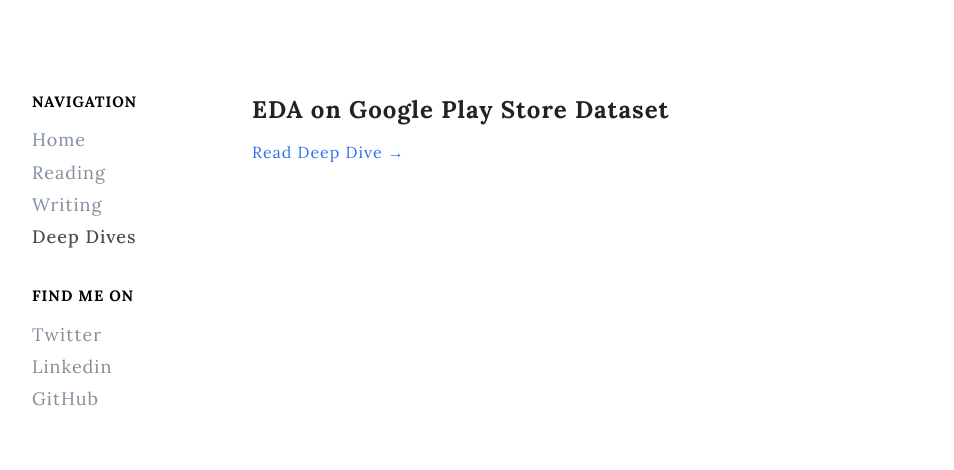
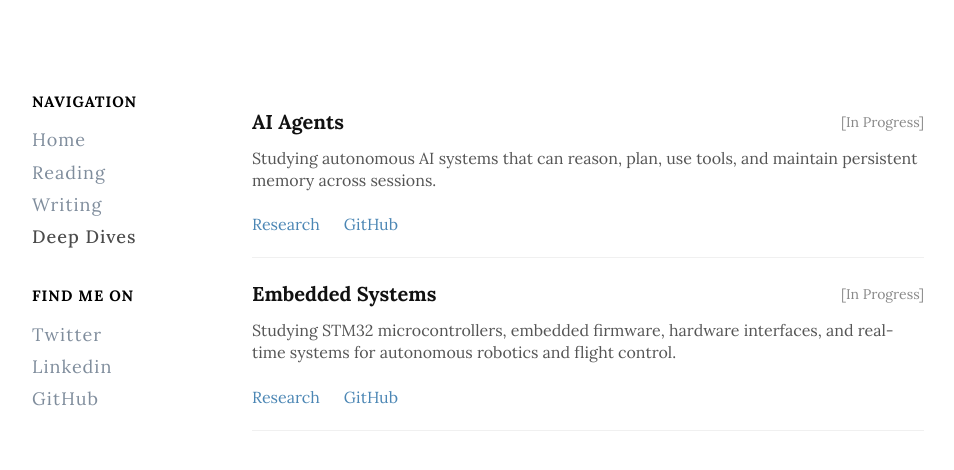
Before and after one commit to amarjeetsingh146/amarjeet-info, a Next.js app: page /deep-dive in a window 1280 px wide. Shown: the top 470 px of the page, without its empty margins (102-1056 px from the left). Built offline with nearby package versions, Linux system fonts and the light colour scheme.

Commit message:
add deep-dive section

```diff
--- a/src/app/deep-dive/page.js
+++ b/src/app/deep-dive/page.js
@@ -6,13 +6,66 @@
 
 export default function DeepDives() {
   return (
-    <main className="mt-[50px] md:ml-[330px] max-w-[720px] pt-[80px] md:pt-[40px] px-[24px] font-lora tracking-[1px]">
-      <div>
-        <div className="mb-[30px]">
-          <h3 className="text-[24px] mb-[10px] font-bold">EDA on Google Play Store Dataset</h3>
-          <Link className="text-[16px] text-[#2f6feb] no-underline hover:underline" href="/deep-dive/reports/edaOnappdata">Read Deep Dive →</Link>
+    <main className="mt-[50px] md:ml-[330px] max-w-[720px] pt-[80px] md:pt-[40px] px-[24px] font-lora">
+
+      <div className="flex flex-col">
+
+        {/* AI Agents */}
+        <div className="border-b border-[#f0f0f0] pb-5 mb-5 mt-4">
+          <div className="flex items-center justify-between mb-2">
+            <h2 className="text-[20px] font-bold text-[#111]">AI Agents</h2>
+            <span className="text-[14px] text-[#888] ">[In Progress]</span>
+          </div>
+
+          <p className="text-[16px] text-[#555] leading-[1.4] mb-5">
+            Studying autonomous AI systems that can reason, plan, use tools, and maintain persistent memory across sessions.
+          </p>
+
+          <div className="flex flex-wrap items-center gap-6">
+            <Link
+              href="#"
+              className="text-[16px] text-[#4b86b4] hover:underline decoration-1 underline-offset-4"
+            >
+              Research
+            </Link>
+            <Link
+              href="#"
+              className="text-[16px] text-[#4b86b4] hover:underline decoration-1 underline-offset-4"
+            >
+              GitHub
+            </Link>
+          </div>
         </div>
+
+        {/* Embedded Systems */}
+        <div className="border-b border-[#f0f0f0] pb-5 mb-5">
+          <div className="flex items-center justify-between mb-2">
+            <h2 className="text-[20px] font-bold text-[#111]">Embedded Systems</h2>
+            <span className="text-[14px] text-[#888] ">[In Progress]</span>
+          </div>
+
+          <p className="text-[16px] text-[#555] leading-[1.4] mb-5">
+            Studying STM32 microcontrollers, embedded firmware, hardware interfaces, and real-time systems for autonomous robotics and flight control.
+          </p>
+
+          <div className="flex flex-wrap items-center gap-6">
+            <Link
+              href="#"
+              className="text-[16px] text-[#4b86b4] hover:underline decoration-1 underline-offset-4"
+            >
+              Research
+            </Link>
+            <Link
+              href="#"
+              className="text-[16px] text-[#4b86b4] hover:underline decoration-1 underline-offset-4"
+            >
+              GitHub
+            </Link>
+          </div>
+        </div>
+
       </div>
+
     </main>
   );
 }
--- a/src/app/deep-dive/reports/edaOnappdata/page.js
+++ /dev/null
@@ -1,110 +0,0 @@
-import Link from 'next/link';
-
-export default function Page() {
-  return (
-    <main className="content article">
-
-
-        <Link href="/deep-dive" className="back-btn">← Back to Deep Dives</Link>
-
-        <h1>EDA on Google Play Store Dataset</h1>
-        <div className="meta">
-            Data Analysis • EDA • Business Insights
-        </div>
-
-        <p className="intro">
-            The Google Play Store contains millions of applications, but only a small
-            percentage achieve high installs and strong user ratings.
-            This deep dive explores:
-            <strong>What factors drive app success on the Play Store?</strong>
-        </p>
-
-        <section>
-            <h2>Problem Statement</h2>
-            <p>
-                App developers often launch products without understanding how category,
-                pricing, or user engagement affect performance.
-                As a result, many apps fail to gain traction.
-            </p>
-            <p>
-                This analysis uses real Play Store data to uncover patterns behind
-                ratings, installs, and reviews.
-            </p>
-        </section>
-
-        <section>
-            <h2>Dataset Overview</h2>
-            <p>
-                The dataset includes metadata for thousands of Play Store applications,
-                covering:
-            </p>
-            <ul>
-                <li>App categories and content ratings</li>
-                <li>User ratings and review counts</li>
-                <li>Install numbers</li>
-                <li>Pricing models and app sizes</li>
-            </ul>
-        </section>
-
-        <section>
-            <h2>Key Questions Explored</h2>
-            <ul>
-                <li>Which app categories dominate the Play Store?</li>
-                <li>Do paid apps receive higher ratings than free apps?</li>
-                <li>How strongly are installs correlated with reviews?</li>
-                <li>Does app size or price influence user ratings?</li>
-            </ul>
-        </section>
-
-        <section>
-            <h2>Core Insights</h2>
-            <ul>
-                <li>Reviews are strongly correlated with installs</li>
-                <li>Paid apps tend to have slightly higher ratings but lower reach</li>
-                <li>Highly saturated categories require strong differentiation</li>
-                <li>Pricing alone does not guarantee success</li>
-            </ul>
-
-            <blockquote>
-                App success depends more on engagement and experience than pricing or category alone.
-            </blockquote>
-        </section>
-
-        <section>
-            <h2>Why This Matters</h2>
-            <p>
-                These insights help developers and startups:
-            </p>
-            <ul>
-                <li>Choose better app categories</li>
-                <li>Design effective pricing strategies</li>
-                <li>Focus on user engagement and retention</li>
-            </ul>
-        </section>
-
-        <section>
-            <h2>Limitations & Future Work</h2>
-            <p>
-                This analysis is exploratory in nature.
-                Future work includes predictive modeling,
-                sentiment analysis on reviews,
-                and time-based trend analysis.
-            </p>
-        </section>
-
-        <section>
-            <h2>Source Code</h2>
-            <p>
-                The complete EDA notebook and analysis are available on GitHub:
-            </p>
-
-            <Link className="project-link" href="/soon" target="_blank">
-                View Repository →
-            </Link>
-        </section>
-
-
-
-    </main>
-  );
-}
```
